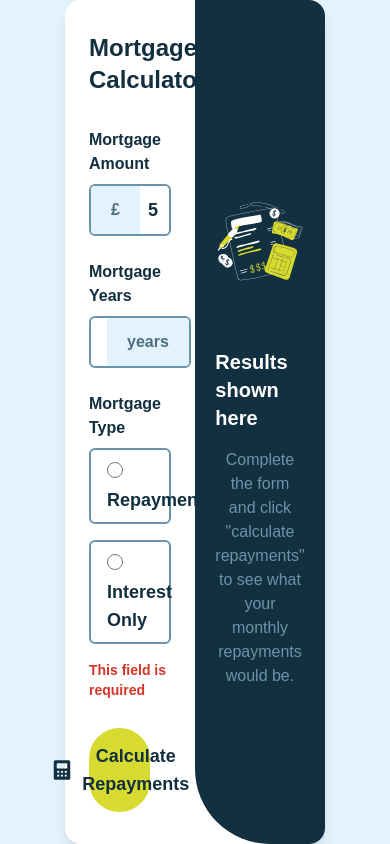
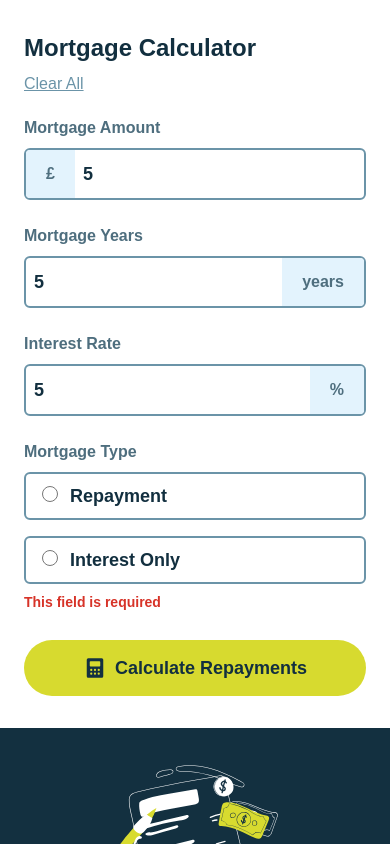
Before and after one commit to sameermandve/React-Mortgage-Repayment-Calculator-App, a React app: page / in a window 390 px wide. Both pictures are taken after typing "5", "5", "5" into the empty fields and a click on the button "Calculate Repayments". Shown: the top 844 px of the page. Built offline with nearby package versions, Linux system fonts and the light colour scheme; the HTML template or start-up script is replaced by a standard one.

Commit message:
Made Responsive

```diff
--- a/src/App.jsx
+++ b/src/App.jsx
@@ -108,7 +108,9 @@ function App() {
               required
             />
             {errors?.mortgageType ? (
-              <span className="errorSpan">{errors.mortgageType.message}</span>
+              <span className="mt-0 text-sm font-semibold text-errorRed">
+                {errors.mortgageType.message}
+              </span>
             ) : null}
           </div>
 
--- a/src/components/MonthyOutput.jsx
+++ b/src/components/MonthyOutput.jsx
@@ -12,11 +12,11 @@ export default function MonthyOutput({
   const newB = Intl.NumberFormat("en-US", options).format(b);
 
   return (
-    <div className="pb-7 mb-7 border-b-2 border-b-customSlate-700">
-      <p className="text-base text-customSlate-500 mb-4 text-wrap">
+    <div className="pb-6 mb-6 border-b-2 border-b-customSlate-700">
+      <p className="mb-3 text-base text-customSlate-500 text-wrap">
         Your monthly repayments
       </p>
-      <h1 className="text-5xl text-lime font-bold text-wrap">
+      <h1 className="text-4xl font-bold md:text-5xl text-lime text-wrap">
         £{debtType === "repayment" ? newA : newB}
       </h1>
     </div>
--- a/src/components/TotalResult.jsx
+++ b/src/components/TotalResult.jsx
@@ -6,11 +6,13 @@ export default function TotalResult({ totalPayment }) {
   let newTotalPayment = Intl.NumberFormat("en-US", options).format(c);
 
   return (
-    <div>
-      <p className="text-base text-customSlate-500 mb-2 text-wrap">
+    <div className="mb-1">
+      <p className="mb-2 text-base md:text-sm lg:text-base text-customSlate-500 text-wrap">
         Total you'll repay over the term
       </p>
-      <h1 className="text-2xl text-white font-bold">£{newTotalPayment}</h1>
+      <h1 className="text-2xl font-bold text-white md:text-xl lg:text-2xl">
+        £{newTotalPayment}
+      </h1>
     </div>
   );
 }
--- a/src/index.css
+++ b/src/index.css
@@ -5,39 +5,39 @@
 /* Main.jsx */
 
 #root {
-  @apply w-full h-screen flex justify-center items-center bg-customSlate-100;
+  @apply w-full min-h-screen flex justify-center items-center bg-customSlate-100;
 }
 
 /* App.jsx */
 
 .app {
-  @apply w-4/6 flex font-plusSans bg-white rounded-2xl shadow-lg my-16;
+  @apply w-full h-full md:max-lg:min-h-screen flex flex-col lg:flex-row lg:bg-white md:m-8  font-plusSans lg:w-4/6 lg:rounded-2xl md:shadow-lg;
 }
 
 /* InputSection.jsx */
 
 .inputSection {
-  @apply w-1/2 flex flex-col bg-white px-6 py-8 rounded-tl-2xl rounded-bl-2xl;
+  @apply w-full flex flex-col bg-white px-6 py-8 md:rounded-tl-2xl md:rounded-tr-2xl lg:rounded-tr-none lg:rounded-bl-2xl;
 }
 
 /* Header.jsx */
 
 .header {
-  @apply flex justify-between items-center mb-8;
+  @apply flex flex-col mb-5 md:flex-row md:justify-between md:items-center md:mb-8;
 }
 
 .title {
-  @apply text-2xl text-customSlate-900 font-bold;
+  @apply text-2xl md:text-2xl text-customSlate-900 font-bold mb-2 md:mb-0;
 }
 
 .clearBtn {
-  @apply text-base text-customSlate-900 font-medium underline cursor-pointer hover:text-customSlate-500;
+  @apply text-base text-customSlate-500 font-medium underline lg:cursor-pointer lg:hover:text-customSlate-500;
 }
 
 /* Form.jsx */
 
 .gridInput {
-  @apply flex gap-6;
+  @apply md:grid md:grid-cols-2 md:gap-7;
 }
 
 .radioInputContainer {
@@ -55,7 +55,7 @@
 }
 
 .label {
-  @apply mb-2 text-customSlate-900 font-semibold;
+  @apply mb-2 text-customSlate-700 font-semibold;
 }
 
 .removeArrow::-webkit-inner-spin-button,
@@ -71,29 +71,29 @@
 /* RadioInputOption.jsx */
 
 .radioLabel {
-  @apply text-customSlate-900 font-semibold;
+  @apply text-customSlate-700 font-semibold;
 }
 
 /* SubmitBtn.jsx */
 
 .submitBtn {
-  @apply flex w-9/12 justify-center items-center bg-lime py-3.5 text-lg font-bold text-customSlate-900 rounded-full;
+  @apply flex justify-center items-center bg-lime py-3.5 px-4 text-lg font-bold text-customSlate-900 rounded-full w-full lg:w-3/4 md:w-4/6;
 }
 
 /* OutputSection.jsx */
 
 .outputSection {
-  @apply w-1/2 flex flex-col items-center  px-7 py-8 bg-outputSectionBG rounded-bl-[75px] rounded-tr-2xl rounded-br-2xl;
+  @apply w-full flex flex-col items-center px-6 py-8 lg:px-7 bg-outputSectionBG lg:rounded-bl-[75px] md:rounded-br-2xl md:rounded-bl-2xl lg:rounded-tr-2xl;
 }
 
 .preOutputSection {
-  @apply w-1/2 flex flex-col items-center justify-center  px-7 py-8 bg-outputSectionBG rounded-bl-[75px] rounded-tr-2xl rounded-br-2xl;
+  @apply w-full flex flex-col lg:justify-center items-center px-6 py-8 md:pb-9 lg:px-7 bg-outputSectionBG lg:rounded-bl-[75px] md:rounded-br-2xl md:rounded-bl-2xl lg:rounded-tr-2xl;
 }
 
 /* OutputHead.jsx */
 
 .headH1 {
-  @apply text-white text-xl font-bold mb-4;
+  @apply text-white text-2xl font-semibold mb-4;
 }
 
 .headPara {
@@ -103,5 +103,5 @@
 /* OutputResult.jsx */
 
 .resultContainer {
-  @apply w-full px-7 py-8 rounded-lg bg-resultBg border-t-4 border-t-lime;
+  @apply w-full px-5 py-6  rounded-lg bg-resultBg border-t-4 border-t-lime;
 }
```
